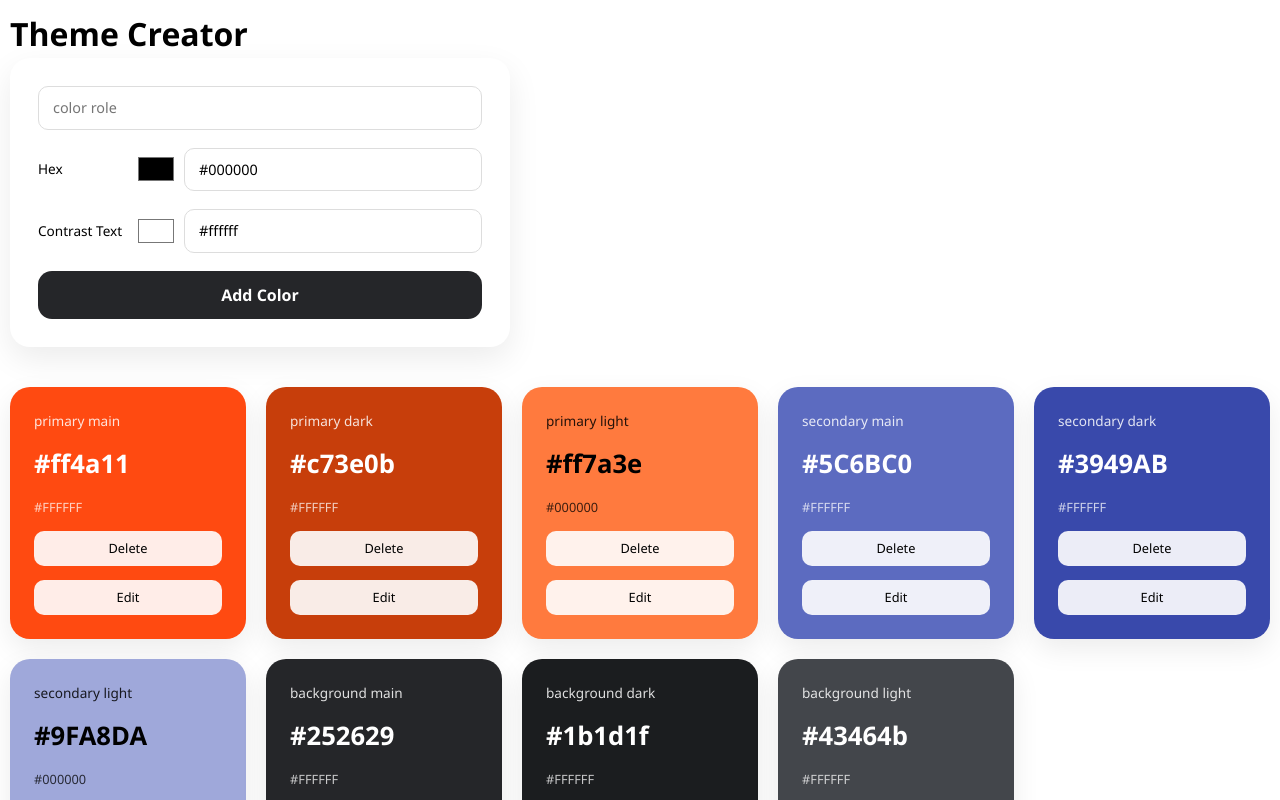
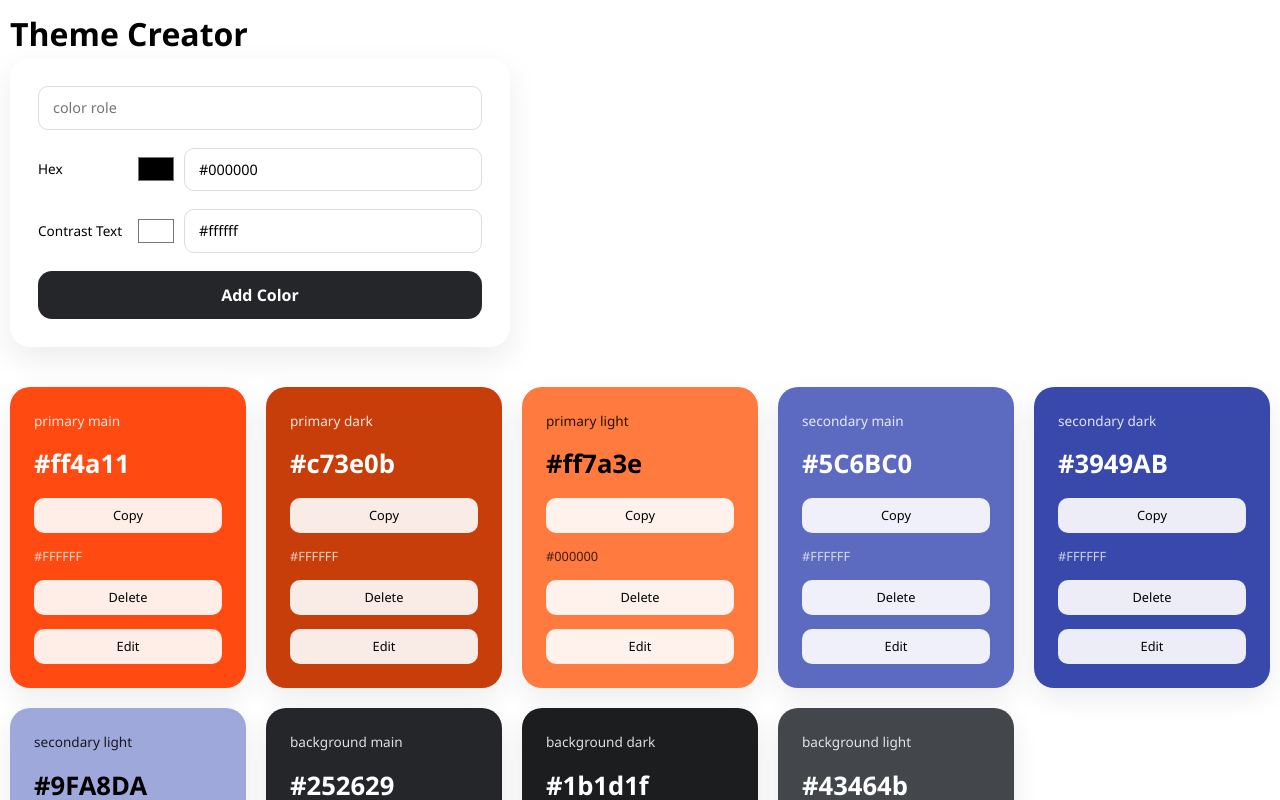
Before and after one commit to YssraChahine/recap-project-4, a React (Vite) app: page / in a window 1280 px wide. Shown: the top 800 px of the page. Built offline with nearby package versions, Linux system fonts and the light colour scheme.

Commit message:
feat: Issue6

```diff
--- a/src/Components/Color/Color.jsx
+++ b/src/Components/Color/Color.jsx
@@ -1,6 +1,7 @@
 import { useState } from "react";
 import "./Color.css";
 import ColorForm from "../ColorForm/ColorForm";
+import CopyToClipboard from "../CopyToClipboard/CopyToClipboard";
 
 export default function Color({ color, onDelete, onUpdateColor }) {
   const [isConfirming, setIsConfirming] = useState(false);
@@ -32,6 +33,7 @@ export default function Color({ color, onDelete, onUpdateColor }) {
         <>
           <span className="color-card__role">{color.role}</span>
           <span className="color-card__hex">{color.hex}</span>
+          <CopyToClipboard text={color.hex}/>
           <span className="color-card__contrast">{color.contrastText}</span>
 
           {isConfirming ? (
--- /dev/null
+++ b/src/Components/CopyToClipboard/CopyToClipboard.jsx
@@ -0,0 +1,28 @@
+import { useEffect, useState } from "react";
+
+export default function CopyToClipboard ({text}){
+    const [isCopied, setIsCopied] = useState(false);
+
+    async function handleCopy() {
+        try {
+            await navigator.clipboard.writeText(text);
+            setIsCopied(true);
+        }catch (error){
+            console.error("Copy failed", error);
+        }
+    }
+
+    useEffect(()=>{
+        if (!isCopied) return;
+
+        const timeout = setTimeout(()=>{
+            setIsCopied(false);
+        }, 3000);
+        return ()=> clearTimeout(timeout);
+    }, [isCopied]);
+    return (
+        <>
+            <button onClick={handleCopy}>{isCopied ? "Copied" : "Copy"}</button>
+        </>
+    )
+}
```
